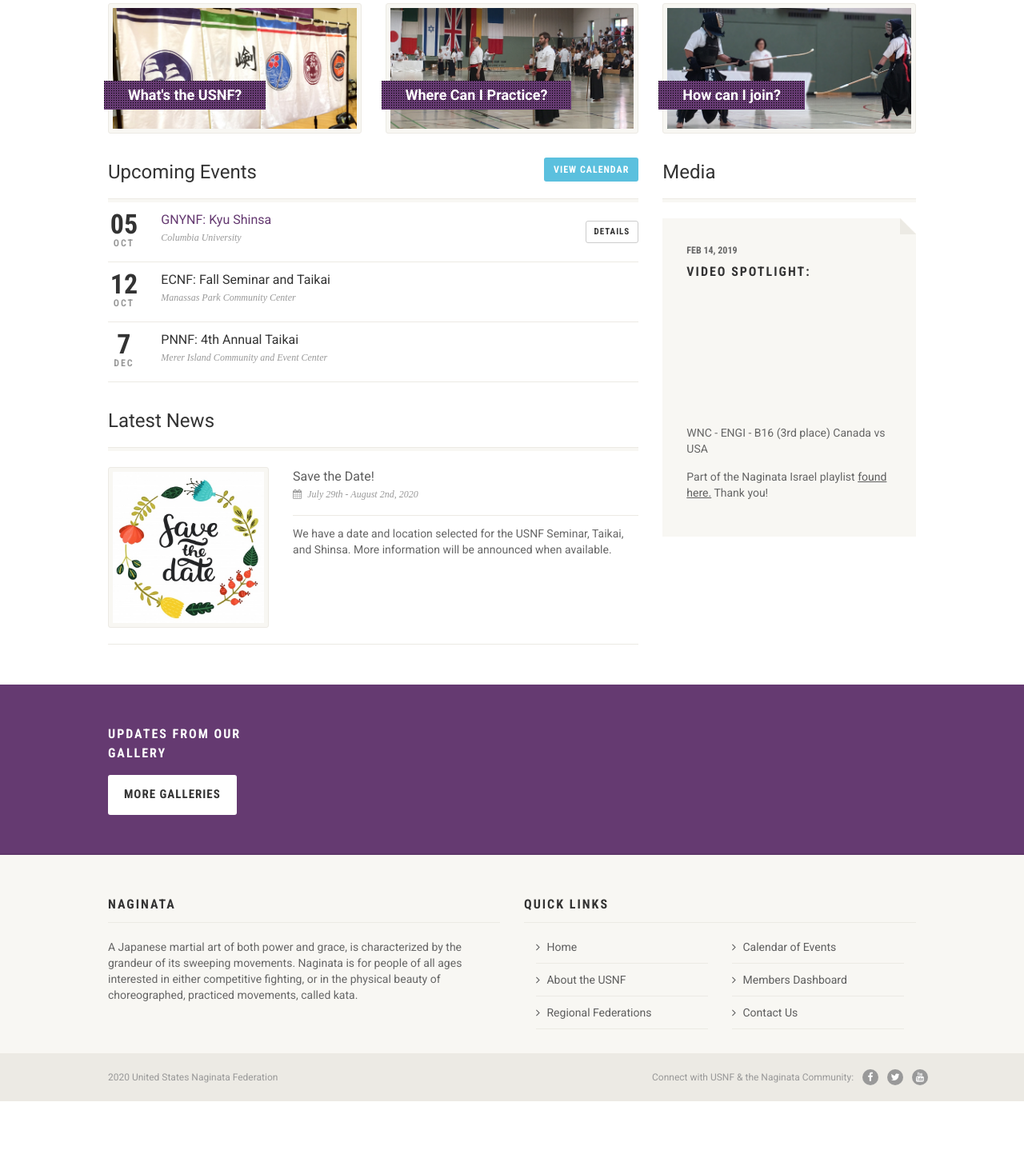
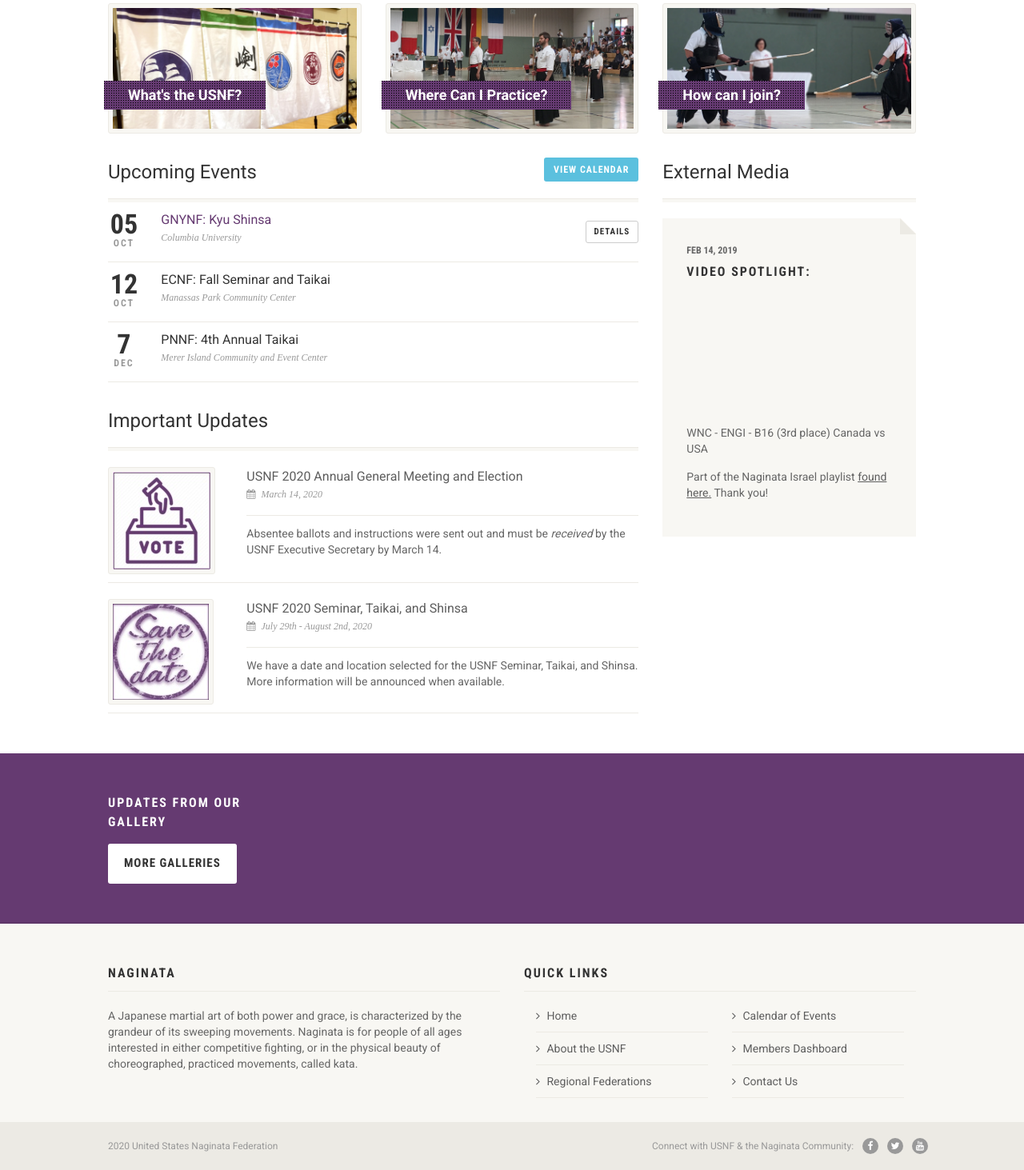
Before and after one commit to talandaw/usnf, a PHP site: page / in a window 1280 px wide. Shown: the part 786-2249 px from the top of the page at 80% size. Before the commit the page ends 2163 px from the top, so only its background shows below. Run offline with PHP 8.4, Linux system fonts and the light colour scheme; some libraries are stand-ins or nearby versions; some web fonts are replaced; grey boxes are pictures that could not be loaded.

Commit message:
index page changes

```diff
--- a/index.php
+++ b/index.php
@@ -3,10 +3,10 @@
 <!-- Start Hero Slider -->
 <div class="hero-slider flexslider clearfix" data-autoplay="yes" data-pagination="yes" data-arrows="yes" data-style="fade" data-pause="yes">
     <ul class="slides tinted-image">
-        <li class="parallax" style="background-image:url(images/banners/USNFBanner1.jpg);"></li>
-        <li class="parallax" style="background-image:url(images/banners/USNFBanner3.jpg);"></li>
-        <li class="parallax" style="background-image:url(images/banners/USNFBanner6.jpg);"></li>
-        <li class="parallax" style="background-image:url(images/banners/USNFBanner9.jpg);"></li>
+        <li class="parallax" style="background-image:url(./images/banners/USNFBanner1.jpg);"></li>
+        <li class="parallax" style="background-image:url(./images/banners/USNFBanner3.jpg);"></li>
+        <li class="parallax" style="background-image:url(./images/banners/USNFBanner6.jpg);"></li>
+        <li class="parallax" style="background-image:url(./images/banners/USNFBanner9.jpg);"></li>
     </ul>
 </div>
 <!-- End Hero Slider -->
@@ -18,15 +18,15 @@
             <div class="row">
                 <!-- Start Featured Blocks -->
                 <div class="featured-blocks clearfix">
-                    <div class="col-md-4 col-sm-4 featured-block"><a href="about.html" class="img-thumbnail">
-                            <img src="images/banners/USNFBanner4.jpg" alt="What's the USNF?"> <strong>What's
+                    <div class="col-md-4 col-sm-4 featured-block"><a href="./about" class="img-thumbnail">
+                            <img src="./images/banners/USNFBanner4.jpg" alt="What's the USNF?"> <strong>What's
                                 the USNF?</strong> <span class="more">learn more</span> </a></div>
-                    <div class="col-md-4 col-sm-4 featured-block"><a href="federations.html" class="img-thumbnail">
-                            <img src="images/banners/USNFBanner7.jpg" alt="Where Can I Practice?"> <strong>Where
+                    <div class="col-md-4 col-sm-4 featured-block"><a href="./federations" class="img-thumbnail">
+                            <img src="./images/banners/USNFBanner7.jpg" alt="Where Can I Practice?"> <strong>Where
                                 Can I Practice?</strong> <span class="more">find a federation</span> </a></div>
-                    <div class="col-md-4 col-sm-4 featured-block"><a href="membership" class="img-thumbnail">
-                            <img src="images/banners/USNFBanner8.jpg" alt="How can I join"> <strong>How can I
-                                join?</strong> <span class="more">apply now</span> </a></div>
+                    <div class="col-md-4 col-sm-4 featured-block"><a href="./contact" class="img-thumbnail">
+                            <img src="./images/banners/USNFBanner8.jpg" alt="How can I join"> <strong>How can I
+                                join?</strong> <span class="more">contact us</span> </a></div>
                 </div>
                 <!-- End Featured Blocks -->
             </div>
@@ -69,20 +69,41 @@
                     <!-- Latest News -->
                     <div class="listing post-listing">
                         <header class="listing-header">
-                <h3>Latest News</h3>
+                            <h3>Important Updates</h3>
                         </header>
                         <section class="listing-cont">
                             <ul>
                                 <li class="item post">
                                     <div class="row">
-                      <div class="col-md-4"><a href="#" class="media-box">
-                        <img src="images/save-the-date.jpg" alt="" class="img-thumbnail"> </a></div>
-                      <div class="col-md-8">
+                                        <div class="col-xs-3">
+                                            <img src="./images/vote-election.jpg" alt="" class="img-thumbnail">
+                                        </div>
+                                        <div class="col-sm-9">
                                             <div class="post-title">
-                            <h2><a href="blog-post">Save the Date!</a></h2>
+                                                <h2><a href="blog-post">USNF 2020 Annual General Meeting and
+                                                        Election</a></h2>
+                                                <span class="meta-data"><i class="fa fa-calendar"></i> March 14, 2020</span>
+                                            </div>
+                                            <p>Absentee ballots and instructions were sent out and must be
+                                                <em>received</em> by the USNF Executive Secretary by March 14.
+                                            </p>
+                                        </div>
+                                    </div>
+                                </li>
+                            </ul>
+                            <ul>
+                                <li class="item post">
+                                    <div class="row">
+                                        <div class="col-xs-3">
+                                            <img src="./images/save-the-date.jpg" alt="" class="img-thumbnail">
+                                        </div>
+                                        <div class="col-sm-9">
+                                            <div class="post-title">
+                                                <h2><a href="blog-post">USNF 2020 Seminar, Taikai, and Shinsa</a></h2>
                                                 <span class="meta-data"><i class="fa fa-calendar"></i> July 29th - August 2nd, 2020</span>
                                             </div>
-                        <p>We have a date and location selected for the USNF Seminar, Taikai, and Shinsa.
+                                            <p>We have a date and location selected for the USNF Seminar, Taikai, and
+                                                Shinsa.
                                                 More information will be announced when available.
                                             </p>
                                         </div>
@@ -97,7 +118,7 @@
                     <!-- Latest Sermons -->
                     <div class="listing sermons-listing">
                         <header class="listing-header">
-                <h3>Media</h3>
+                            <h3>External Media</h3>
                         </header>
                         <section class="listing-cont">
                             <ul>
```
Also changed, not shown: images/save-the-date.jpg, images/vote-election.jpg (added). Lines whose indentation alone changed are shown as unchanged.
